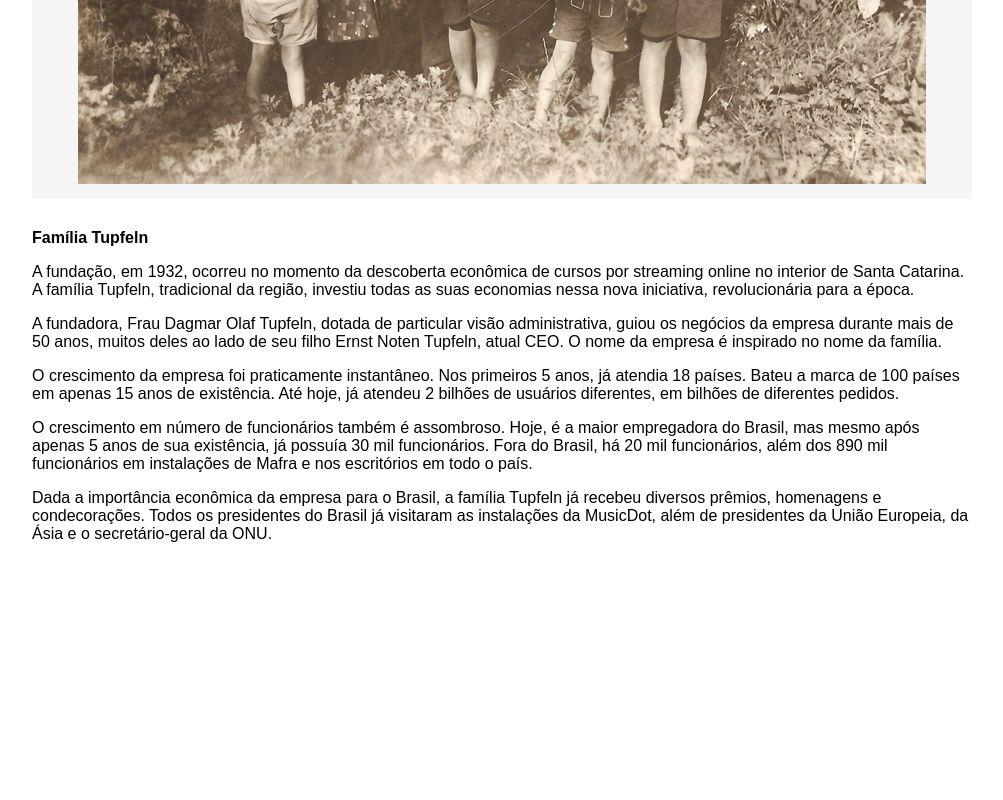
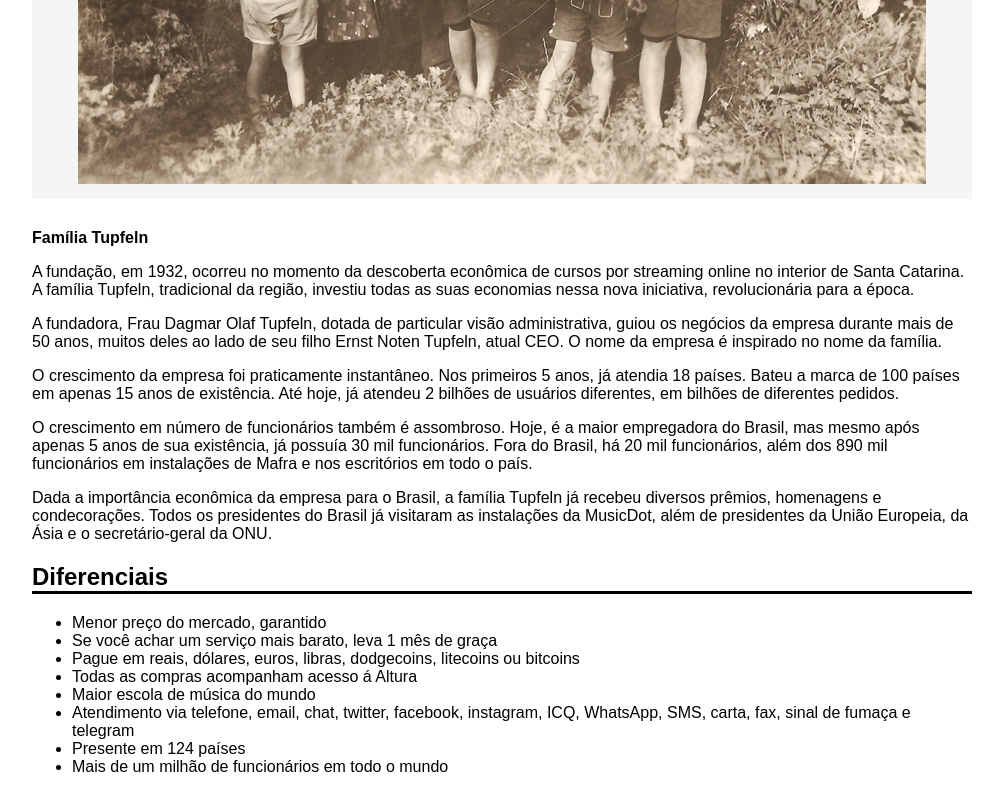
Before and after one commit to well-street/MUSIC-DOT, a plain HTML site: page sobre.html in a window 1280 px wide. Shown: the part 1525-2325 px from the top of the page, without its empty margins (138-1141 px from the left). Before the commit the page ends 2092 px from the top, so only its background shows below. Drawn offline with Linux system fonts and the light colour scheme.

Commit message:
Tópico CSS, Atividade 1/2/3

```diff
--- a/sobre.html
+++ b/sobre.html
@@ -18,13 +18,15 @@
 
     <p>A MusicDot é a maior escola online de música em todo o mundo. Fundada em 1932, possui estúdios em 124 países, sendo líder de mercado com mais de 90% de participação em 118 deles.</p>
 
-    <p>Nossa matriz fica em Mafra, em Santa Catarina. De lá saem grande parte das gravações de nossos cursos.</p>
+    <p>Nossa matriz fica em <a href="http://maps.google.com.br/?q=190,GabrielDequech,Mafra,SC" target="_blank">Mafra, em Santa Catarina</a>. De lá saem grande parte das gravações de nossos cursos.</p>
 
     <figure>
         <img src="img/matriz-musicdot.png" alt="Foto da matriz da MusicDot">
     </figure>
 
-    <p>Assine os cursos da MusicDot. Acesse nosso site ou entre em contato se tiver dúvidas. Conheça também nossa história e nossos diferenciais.</p>
+    <p>
+        Assine os cursos da MusicDot. Acesse <a href="index.html">nosso site</a> ou entre em contato se tiver dúvidas. Conheça também <a href="#historia">nossa história</a> e <a href="#diferenciais">nossos diferenciais</a>.
+    </p>
 
     <h2>História</h2>
 
@@ -43,6 +45,17 @@
     <p>O crescimento em número de funcionários também é assombroso. Hoje, é a maior empregadora do Brasil, mas mesmo após apenas 5 anos de sua existência, já possuía 30 mil funcionários. Fora do Brasil, há 20 mil funcionários, além dos 890 mil funcionários em instalações de Mafra e nos escritórios em todo o país.</p>
 
     <p>Dada a importância econômica da empresa para o Brasil, a família Tupfeln já recebeu diversos prêmios, homenagens e condecorações. Todos os presidentes do Brasil já visitaram as instalações da MusicDot, além de presidentes da União Europeia, da Ásia e o secretário-geral da ONU.</p>
+<h2 id="diferenciais">Diferenciais</h2>
+    <ul>
+        <li>Menor preço do mercado, garantido</li>
+        <li>Se você achar um serviço mais barato, leva 1 mês de graça</li>
+        <li>Pague em reais, dólares, euros, libras, dodgecoins, litecoins ou bitcoins</li>
+        <li>Todas as compras acompanham acesso á Altura</li>
+        <li>Maior escola de música do mundo</li>
+        <li>Atendimento via telefone, email, chat, twitter, facebook, instagram, ICQ, WhatsApp, SMS, carta, fax, sinal de fumaça e telegram</li>
+        <li>Presente em 124 países</li>
+        <li>Mais de um milhão de funcionários em todo o mundo</li>
+    </ul>
 </div>
 </body>
 
```
